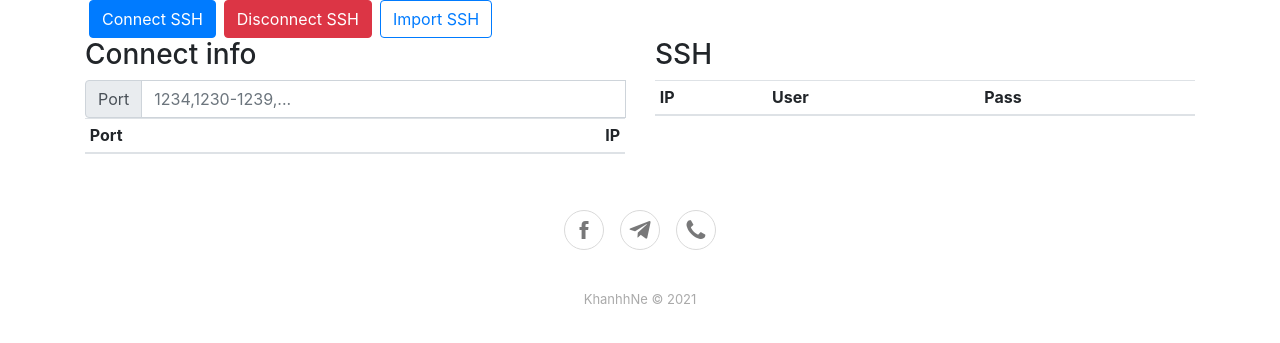
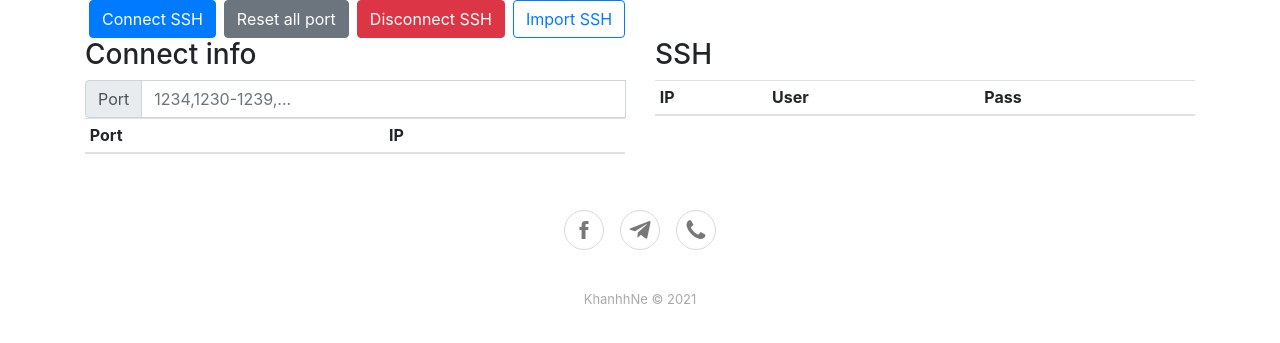
Before and after one commit to KhanhhNe/SSHManager, a Flask app: page /connect-ssh in a window 1280 px wide. Shown: the part 88-431 px from the top of the page. Run offline with Flask 2, Linux system fonts and the light colour scheme; lists and menus that the app fills with data are empty; parts of the project's set-up code (start-up, migrations or seed data) failed here and were passed over; some libraries are stand-ins or nearby versions.

Commit message:
Add port proxy resetting functionality.

```diff
--- a/templates/connect-ssh.html
+++ b/templates/connect-ssh.html
@@ -57,7 +57,7 @@
             </div>
         </nav>
         <div class="row">
-            <div class="col"><button class="btn btn-primary mx-1" type="button" onclick="connect_ssh()">Connect SSH</button><button class="btn btn-danger mx-1" type="button" onclick="socket.emit(&#39;disconnect_ssh&#39;)">Disconnect SSH</button><button class="btn btn-outline-primary mx-1" type="button" data-toggle="modal" data-target="#import-ssh-modal" v-bind:onclick="ssh_text = ''">Import SSH</button></div>
+            <div class="col"><button class="btn btn-primary mx-1" type="button" onclick="connect_ssh()">Connect SSH</button><button class="btn btn-secondary mx-1" type="button" onclick="$(&#39;.reset-port:not(.invisible)&#39;).click()">Reset all port</button><button class="btn btn-danger mx-1" type="button" onclick="socket.emit(&#39;disconnect_all_ssh&#39;)">Disconnect SSH</button><button class="btn btn-outline-primary mx-1" type="button" data-toggle="modal" data-target="#import-ssh-modal" v-bind:onclick="ssh_text = ''">Import SSH</button></div>
         </div>
         <div class="row">
             <div class="col">
@@ -75,13 +75,15 @@
                         <thead>
                             <tr>
                                 <th>Port</th>
-                                <th class="text-right">IP</th>
+                                <th>IP</th>
+                                <th></th>
                             </tr>
                         </thead>
                         <tbody>
                             <tr v-for="proxy in proxy_list" :key="proxy.port" :class="{ 'table-danger': !proxy.ip }">
                                 <td>{{proxy.port}}</td>
-                                <td class="text-right">{{proxy.ip}}</td>
+                                <td>{{proxy.ip}}</td>
+                                <td><button class="btn btn-danger btn-sm reset-port" type="button" onclick="socket.emit(&#39;reset_port&#39;, $(this).data(&#39;port&#39;))" v-bind:class="{ invisible: !proxy.ip }" v-bind:data-port="proxy.port">Reset</button></td>
                             </tr>
                         </tbody>
                     </table>
--- a/views/connect_ssh.py
+++ b/views/connect_ssh.py
@@ -24,7 +24,10 @@ class ConnectSSHNamespace(common.CommonNamespace):
         aws = [self.pool.proxy_port(port, self.port_proxy_callback) for port in port_list]
         self.loop.run_until_complete(asyncio.gather(*aws, loop=self.loop))
 
-    def on_disconnect_ssh(self):
+    def on_reset_port(self, port):
+        self.pool.reset_port(port)
+
+    def on_disconnect_all_ssh(self):
         self.pool.disconnect_all_ports()
 
     def port_proxy_callback(self, port, ip):
```
Also changed, not shown: controllers/bitvise.py (+14 -3 lines), 1 other file.
